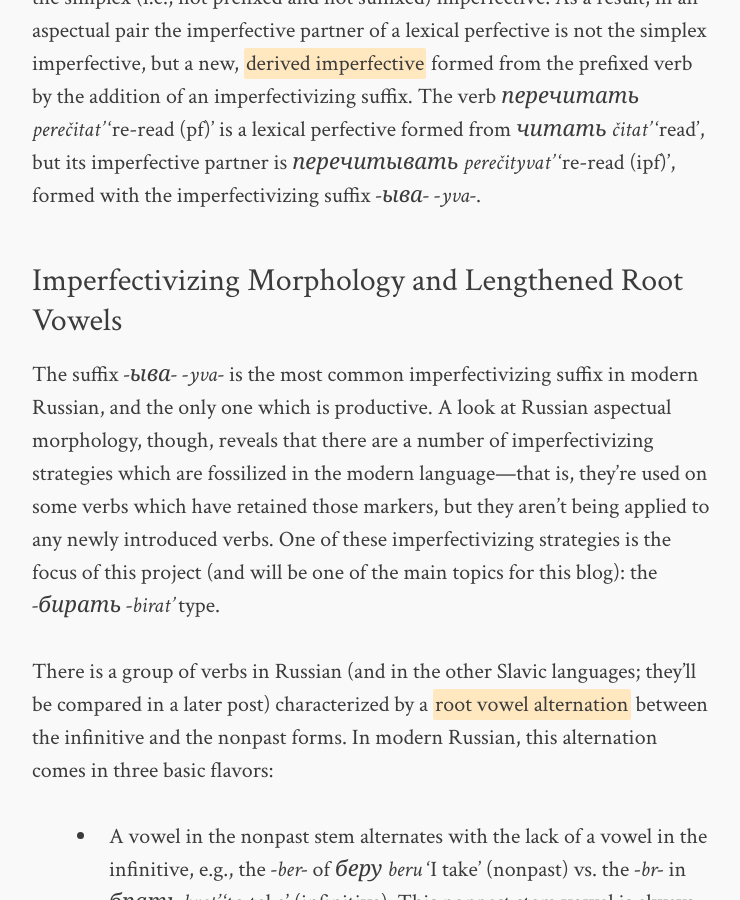
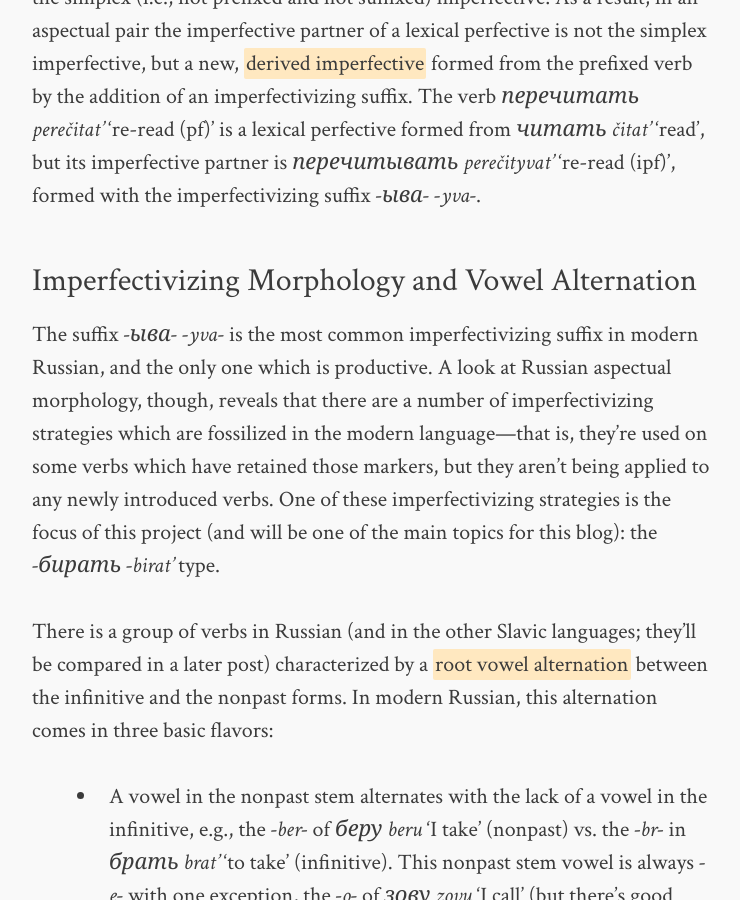
Before and after one commit to menzenski/menzenski.github.io, a Jekyll site: the page built from _posts/2015-01-17-Lengthened-Vowels-in-Slavic-Verbs.md, in a window 1280 px wide and 900 px high, scrolled down 2314 px. Shown: the whole window, without its empty margins (268-1008 px from the left). Built offline with Jekyll 4.4.1, drawn with Linux system fonts in a browser that asks for light colours; comment, search, counter and statistics services are not loaded; some of the changed text lies outside the part shown.

Commit message:
a few final tweaks

```diff
--- a/_posts/2015-01-17-Lengthened-Vowels-in-Slavic-Verbs.md
+++ b/_posts/2015-01-17-Lengthened-Vowels-in-Slavic-Verbs.md
@@ -18,7 +18,7 @@ Prefixation leads to multiple sorts of perfective verbs in Russian: some prefixe
 
 A third group of prefixed perfective verbs are *lexical perfectives* (also called Specialized Perfectives). While in procedural perfectives the prefix might be said to add a small amount of new semantic content aside from perfective meaning, in lexical perfectives the prefix adds enough additional semantic content that the resulting perfective verb is considered lexically distinct from the simplex (i.e., not prefixed and not suffixed) imperfective. As a result, in an aspectual pair the imperfective partner of a lexical perfective is not the simplex imperfective, but a new, *derived imperfective* formed from the prefixed verb by the addition of an imperfectivizing suffix. The verb <span class="russ">перечитать</span> <span class="trans">perečitat'</span> 're-read (pf)' is a lexical perfective formed from <span class="russ">читать</span> <span class="trans">čitat'</span> 'read', but its imperfective partner is  <span class="russ">перечитывать</span> <span class="trans">perečityvat'</span> 're-read (ipf)', formed with the imperfectivizing suffix <span class="russ">-ыва-</span> <span class="trans">-yva-</span>.
 
-### Imperfectivizing Morphology and Lengthened Root Vowels
+### Imperfectivizing Morphology and Vowel Alternation
 
 The suffix <span class="russ">-ыва-</span> <span class="trans">-yva-</span> is the most common imperfectivizing suffix in modern Russian, and the only one which is productive. A look at Russian aspectual morphology, though, reveals that there are a number of imperfectivizing strategies which are fossilized in the modern language&mdash;that is, they're used on some verbs which have retained those markers, but they aren't being applied to any newly introduced verbs. One of these imperfectivizing strategies is the focus of this project (and will be one of the main topics for this blog): the <span class="russ">-бирать</span> <span class="trans">-birat'</span> type.
 
```
Also changed, not shown: other parts of _posts/2015-01-17-Lengthened-Vowels-in-Slavic-Verbs.md (+1 -1 lines).
